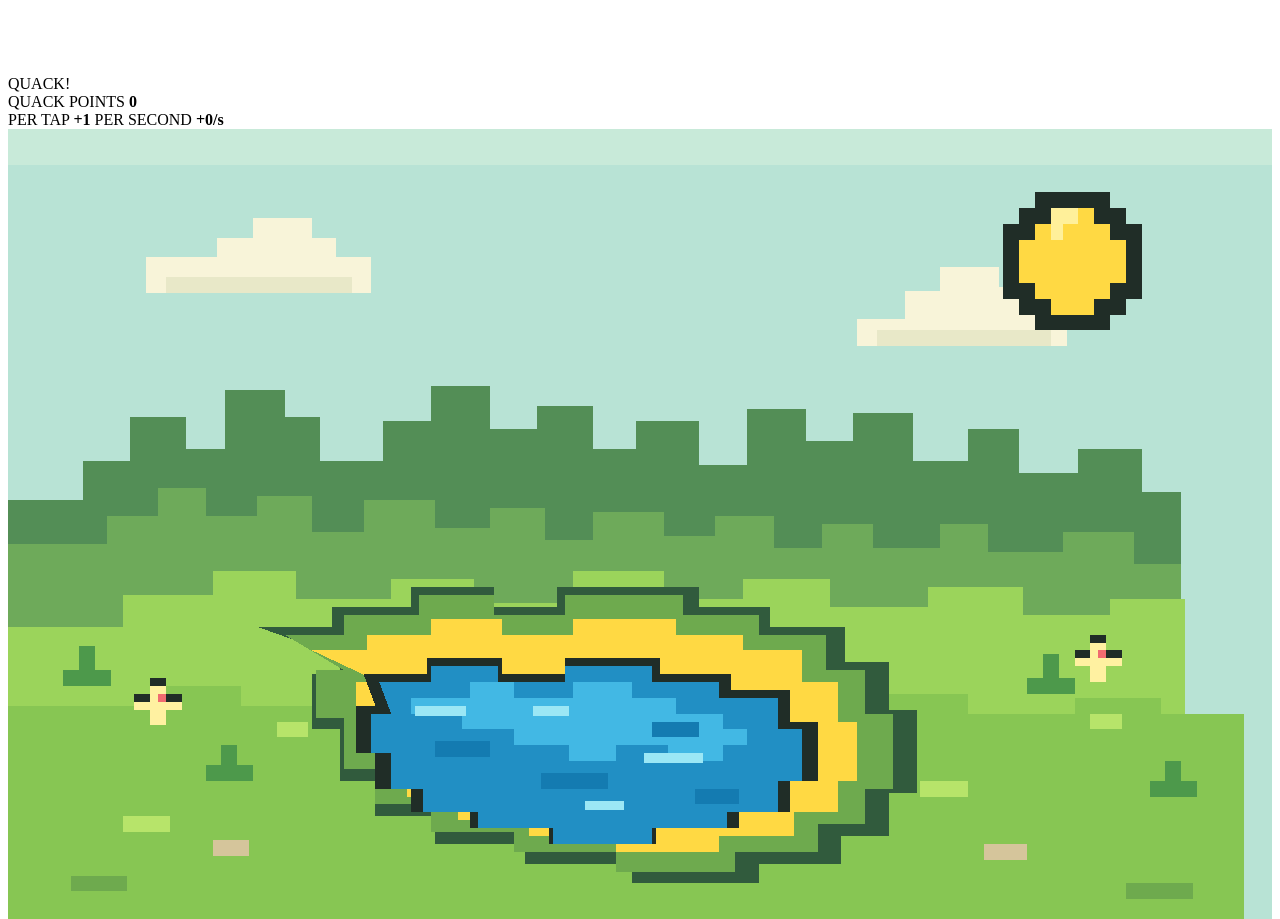
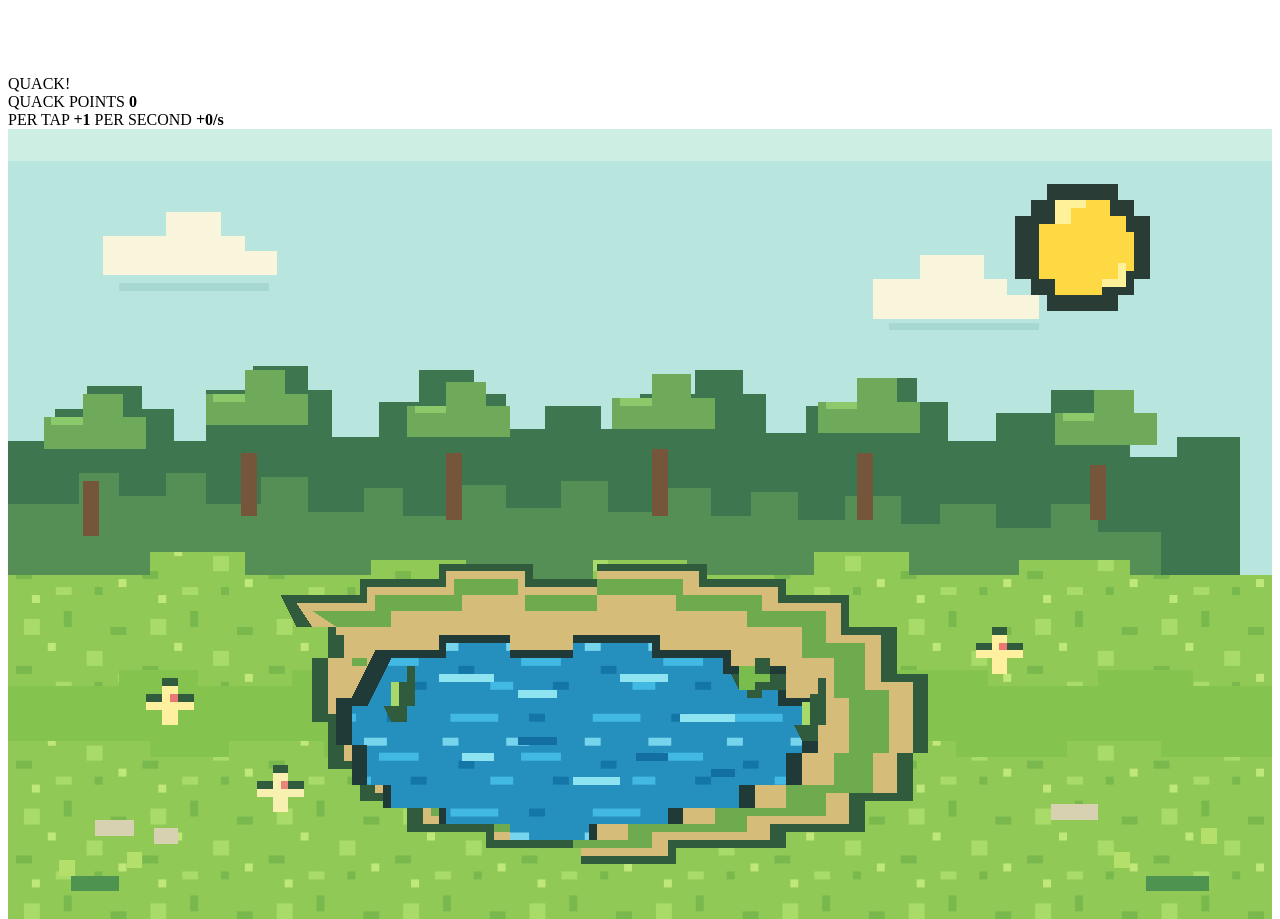
Before and after one commit to brxceOg/Ducky-Clicker, a website with bundled scripts: page index.html in a window 1280 px wide. Shown: the part 1220-2139 px from the top of the page. Built offline with nearby package versions, Linux system fonts and the light colour scheme.

Commit message:
Rebuild meadow and pond using cohesive pixel-art tile principles

```diff
--- a/index.html
+++ b/index.html
@@ -6,8 +6,8 @@
     <meta name="theme-color" content="#f8f0d8" />
     <meta name="description" content="A tiny rubber duck. A suspiciously big future. Start your Ducky Clicker empire." />
     <title>Ducky Clicker</title>
-    <link rel="stylesheet" href="./styles.css?v=20261021-19" />
-    <script type="module" src="./src/main.js?v=20261021-19"></script>
+    <link rel="stylesheet" href="./styles.css?v=20261021-20" />
+    <script type="module" src="./src/main.js?v=20261021-20"></script>
   </head>
   <body>
     <main class="game-shell">
@@ -46,47 +46,73 @@
 
         <section class="pond-scene" aria-label="Your rubber duck pond">
           <svg class="scene-art" viewBox="0 0 640 400" preserveAspectRatio="xMidYMid slice" aria-hidden="true" shape-rendering="crispEdges">
-            <!-- A hand-built pixel-art meadow scene, using the ducks' warm yellow, ink, and compact color clusters. -->
-            <rect width="640" height="400" fill="#b8e3d5"/>
-            <rect y="0" width="640" height="18" fill="#c8ead9"/>
-            <rect x="0" y="18" width="640" height="10" fill="#b8e3d5"/>
-            <!-- Soft, block-built clouds -->
-            <path d="M70 65h36v-10h18V45h30v10h12v10h18v18H70z" fill="#f8f4d9"/>
-            <path d="M80 75h94v8H80z" fill="#e8e8c8"/>
-            <path d="M430 96h24V82h18V70h30v10h18v14h16v16H430z" fill="#f8f4d9"/>
-            <path d="M440 102h88v8h-88z" fill="#e8e8c8"/>
-            <!-- Pixel sun with a dark outline and warm highlight -->
-            <path d="M520 32h38v8h8v8h8v38h-8v8h-8v8h-38v-8h-8v-8h-8V48h8v-8h8z" fill="#202d27"/>
-            <path d="M528 40h22v8h8v8h8v22h-8v8h-8v8h-22v-8h-8v-8h-8V56h8v-8h8z" fill="#ffd943"/>
-            <path d="M528 40h14v8h-8v8h-6z" fill="#fff09a"/>
-            <!-- Far tree line: stepped silhouettes, not smooth cartoon hills -->
-            <path d="M0 188h38v-20h24v-22h28v16h20v-30h30v14h18v22h32v-20h24v-18h30v22h24v-12h28v22h22v-14h32v22h24v-28h30v16h24v-14h30v24h28v-16h26v22h30v-12h32v22h20v212H0z" fill="#538e56"/>
-            <path d="M0 210h50v-14h26v-14h24v14h26v-10h28v18h26v-16h36v14h28v-10h28v16h24v-14h36v12h26v-10h30v16h24v-12h26v12h34v-12h24v14h38v-10h36v16h24v210H0z" fill="#6eaa5a"/>
-            <!-- Main clearing -->
-            <path d="M0 252h58v-16h46v-12h42v14h48v-10h42v12h50v-16h46v14h40v-10h44v14h50v-10h48v14h44v-8h38v162H0z" fill="#9bd45b"/>
-            <path d="M0 292h80v-10h38v10h48v-8h44v10h54v-8h42v8h44v-10h48v10h44v-8h44v10h54v-8h44v8h42v106H0z" fill="#87c653"/>
-            <!-- Grass tufts and ground clusters -->
-            <path d="M28 274h8v-12h8v12h8v8H28zM100 322h8v-10h8v10h8v8h-24zM180 270h8v-12h8v12h8v8h-24zM516 278h8v-12h8v12h8v8h-24zM578 330h8v-10h8v10h8v8h-24z" fill="#4d994b"/>
-            <path d="M58 348h24v8H58zM136 300h16v8h-16zM462 330h24v8h-24zM548 296h16v8h-16z" fill="#b7e46a"/>
-            <!-- Pond bank: layered, stepped grass outline -->
-            <path d="M126 252h38v-10h40v-10h42v10h32v-10h72v10h36v10h38v18h22v24h14v42h-14v22h-24v14h-42v10h-64v-10h-54v-10h-46v-14h-30v-18h-18v-26h-14v-28h14v-14h-14z" fill="#315b3d"/>
-            <path d="M140 256h30v-10h38v-10h38v10h36v-10h60v10h38v10h34v18h20v22h14v38h-14v18h-24v14h-42v10h-60v-10h-52v-10h-42v-14h-28v-18h-16v-26h-14v-24h14z" fill="#6eaa4e"/>
-            <path d="M154 264h28v-8h32v-8h36v8h36v-8h52v8h34v8h30v16h18v20h10v30h-10v16h-22v12h-38v8h-52v-8h-44v-8h-36v-12h-26v-16h-14v-22h-12v-20h12z" fill="#ffd943"/>
-            <!-- Water silhouette, crisp ink outline and blue pixel clusters -->
-            <path d="M180 276h32v-8h38v8h32v-8h48v8h36v8h30v16h14v30h-14v16h-26v8h-42v8h-54v-8h-40v-8h-30v-12h-18v-18h-10v-24h10z" fill="#202d27"/>
-            <path d="M188 280h26v-8h34v8h34v-8h44v8h34v8h30v16h12v26h-12v16h-26v8h-38v8h-50v-8h-38v-8h-28v-12h-16v-18h-10v-20h10z" fill="#218fc4"/>
-            <path d="M204 288h30v-8h22v8h30v-8h30v8h22v8h24v8h12v8h-12v8h-28v-8h-26v8h-24v-8h-28v-8h-26v-8h-26z" fill="#42b8e4"/>
-            <path d="M216 310h28v8h-28zM270 326h34v8h-34zM326 300h24v8h-24zM348 334h22v8h-22z" fill="#147bb1"/>
-            <path d="M206 292h26v5h-26zM266 292h18v5h-18zM322 316h30v5h-30zM292 340h20v5h-20z" fill="#9be7f5"/>
-            <!-- Pixel flowers and tiny stones around the glade -->
-            <path d="M64 286h8v-8h8v8h8v8h-8v8h-8v-8h-8z" fill="#202d27"/>
-            <path d="M72 282h8v8h8v4h-8v8h-8v-8h-8v-4h8z" fill="#fff1a1"/>
-            <path d="M76 286h4v4h-4z" fill="#f06b70"/>
-            <path d="M540 264h8v-8h8v8h8v8h-8v8h-8v-8h-8z" fill="#202d27"/>
-            <path d="M548 260h8v8h8v4h-8v8h-8v-8h-8v-4h8z" fill="#fff1a1"/>
-            <path d="M552 264h4v4h-4z" fill="#f06b70"/>
-            <path d="M104 360h18v8h-18zM494 362h22v8h-22z" fill="#d5c59b"/>
-            <path d="M32 378h28v8H32zM566 382h34v8h-34z" fill="#6eaa4e"/>
+            <defs>
+              <pattern id="grass-base" width="64" height="48" patternUnits="userSpaceOnUse">
+                <rect width="64" height="48" fill="#91c957"/>
+                <path d="M8 8h8v8H8zM40 24h8v8h-8zM24 40h8v4h-8z" fill="#a8db68"/>
+                <path d="M28 4h4v8h-4zM52 12h8v4h-8zM4 32h8v4H4zM44 40h4v4h-4z" fill="#79b84d"/>
+                <path d="M20 20h4v4h-4zM56 36h4v4h-4zM12 44h4v4h-4z" fill="#c0e779"/>
+              </pattern>
+              <pattern id="water-pixels" width="72" height="48" patternUnits="userSpaceOnUse">
+                <rect width="72" height="48" fill="#258fbd"/>
+                <path d="M8 8h24v4H8zM44 28h20v4H44zM28 40h12v4H28z" fill="#42b9e2"/>
+                <path d="M48 8h8v4h-8zM12 32h8v4h-8zM60 40h8v4h-8z" fill="#1476a7"/>
+                <path d="M36 20h12v4H36zM4 20h8v4H4z" fill="#76d5ed"/>
+              </pattern>
+              <pattern id="sand-pixels" width="40" height="32" patternUnits="userSpaceOnUse">
+                <rect width="40" height="32" fill="#d5bc79"/>
+                <path d="M4 4h12v4H4zM24 20h8v4h-8z" fill="#ead69a"/>
+                <path d="M28 4h8v4h-8zM8 24h8v4H8z" fill="#b99b5e"/>
+              </pattern>
+            </defs>
+            <!-- Sky kept quiet so the duck remains the focal point. -->
+            <rect width="640" height="400" fill="#b9e5df"/>
+            <path d="M0 0h640v16H0z" fill="#cceee3"/>
+            <path d="M48 54h32V42h28v12h12v8h16v12H48zM438 76h24V64h32v12h12v8h16v12h-84z" fill="#f8f5dc"/>
+            <path d="M56 78h76v4H56zM446 98h76v4h-76z" fill="#a6d7d0"/>
+            <!-- Sun: stepped silhouette, compact highlight and warm shade. -->
+            <path d="M526 28h36v8h8v8h8v32h-8v8h-8v8h-36v-8h-8v-8h-8V44h8v-8h8z" fill="#293c35"/>
+            <path d="M530 36h28v8h8v8h4v20h-8v8h-8v4h-24v-8h-8V48h8v-8h8z" fill="#ffd943"/>
+            <path d="M530 36h16v4h-8v8h-8zM554 76h8v-8h4v12h-12z" fill="#fff09a"/>
+            <!-- Distant tree canopy, each tree built from pixel clusters. -->
+            <path d="M0 190V158h24v-16h16v-12h28v12h16v16h16v-26h24v-12h28v12h12v24h24v-18h20v-16h28v12h16v18h20v-12h28v12h20v-18h28v-12h24v12h12v20h20v-14h28v-14h28v12h16v20h24v-14h28v-12h24v12h16v22h24v-10h32v242H0z" fill="#3e7650"/>
+            <path d="M0 190h36v-16h20v12h24v-12h20v16h28v-14h24v18h28v-12h20v14h28v-16h24v12h28v-14h24v16h24v-12h28v14h20v-12h24v14h24v-12h28v14h20v-10h28v12h28v-12h24v14h32v210H0z" fill="#568f55"/>
+            <!-- Small tree trunks and canopy highlights add scale and depth. -->
+            <path d="M38 178h8v28h-8zM118 164h8v32h-8zM222 164h8v34h-8zM326 162h8v34h-8zM430 164h8v34h-8zM548 170h8v28h-8z" fill="#76563b"/>
+            <path d="M18 146h20v-12h20v12h12v16H18zM100 134h20v-12h20v12h12v16h-52zM202 140h20v-12h20v12h12v16h-52zM306 136h20v-12h20v12h12v16h-52zM410 138h20v-12h20v12h12v16h-52zM530 144h20v-12h20v12h12v16h-52z" fill="#6eaa5a"/>
+            <path d="M22 146h16v4H22zM104 134h16v4h-16zM206 140h16v4h-16zM310 136h16v4h-16zM414 138h16v4h-16zM534 144h16v4h-16z" fill="#8bc96a"/>
+            <!-- Open meadow, built from restrained tile-like color variation. -->
+            <path d="M0 226h72v-12h48v12h64v-8h48v12h64v-12h48v8h64v-12h48v12h56v-8h56v8h72v174H0z" fill="url(#grass-base)"/>
+            <path d="M0 282h56v-8h40v8h48v-8h48v8h56v-8h48v8h56v-8h40v8h56v-8h48v8h56v-8h48v8h40v118H0z" fill="#85c34f"/>
+            <path d="M0 310h72v8h40v-8h48v8h64v-8h48v8h48v-8h64v8h40v-8h56v8h56v-8h48v8h56v82H0z" fill="url(#grass-base)"/>
+            <!-- Pond bank: dark earth edge, then a narrow sandy shoreline, then the water. -->
+            <path d="M138 236h40v-8h40v-8h48v8h32v-8h56v8h40v8h32v16h24v24h16v40h-8v24h-24v16h-40v8h-56v8h-48v-8h-48v-8h-40v-16h-24v-16h-16v-24h-8v-32h8v-16h-16z" fill="#315b3d"/>
+            <path d="M146 240h36v-8h40v-8h40v8h36v-8h52v8h40v8h32v16h20v24h16v36h-8v20h-24v16h-40v8h-52v8h-44v-8h-44v-8h-36v-16h-24v-16h-16v-24h-8v-28h8v-16h-16z" fill="#d5bc79"/>
+            <path d="M154 244h32v-8h40v-8h32v8h40v-8h44v8h40v8h32v16h20v24h12v32h-8v20h-24v12h-40v8h-48v8h-40v-8h-40v-8h-32v-16h-20v-16h-12v-24h-8v-24h8v-16h-16z" fill="#6eaa4e"/>
+            <path d="M166 252h28v-8h36v-8h32v8h36v-8h40v8h36v8h28v16h16v20h8v28h-8v16h-24v12h-36v8h-44v8h-36v-8h-36v-8h-28v-12h-20v-16h-12v-20h-8v-24h8v-16h-16z" fill="#d5bc79"/>
+            <!-- Water surface with a single coherent silhouette and controlled highlights. -->
+            <path d="M186 264h32v-8h36v8h32v-8h44v8h36v8h28v16h16v28h-8v16h-24v12h-36v8h-44v8h-44v-8h-36v-8h-28v-12h-16v-20h-8v-24h8z" fill="#203b37"/>
+            <path d="M194 268h28v-8h32v8h32v-8h40v8h36v8h28v16h12v24h-8v16h-24v12h-36v8h-40v8h-40v-8h-32v-8h-28v-12h-12v-20h-8v-20h8z" fill="url(#water-pixels)"/>
+            <!-- Pixel reflections, lily pads, and reeds placed in deliberate clusters. -->
+            <path d="M218 276h28v4h-28zM258 284h20v4h-20zM310 276h24v4h-24zM340 296h28v4h-28zM230 316h16v4h-16zM286 328h24v4h-24z" fill="#8ee3f0"/>
+            <path d="M258 308h20v4h-20zM318 316h16v4h-16zM356 324h12v4h-12z" fill="#126f9f"/>
+            <path d="M366 276h12v-8h8v8h8v8h-12v4h-8v-4h-4z" fill="#315b3d"/>
+            <path d="M370 272h8v4h8v4h-8v4h-8z" fill="#78bd4e"/>
+            <path d="M190 292h8v-12h4v-8h4v20h-4v8h-8zM398 302h8v-16h4v-8h4v24h-4v8h-8z" fill="#315b3d"/>
+            <path d="M194 280h4v12h-4zM402 290h4v12h-4z" fill="#a7d96a"/>
+            <!-- Meadow details: clustered flowers, clover and stones, with consistent dark pixel outlines. -->
+            <path d="M70 286h8v-8h8v8h8v8h-8v8h-8v-8h-8z" fill="#315b3d"/>
+            <path d="M78 282h8v8h8v4h-8v8h-8v-8h-8v-4h8z" fill="#fff0a0"/>
+            <path d="M82 286h4v4h-4z" fill="#ed7774"/>
+            <path d="M490 260h8v-8h8v8h8v8h-8v8h-8v-8h-8z" fill="#315b3d"/>
+            <path d="M498 256h8v8h8v4h-8v8h-8v-8h-8v-4h8z" fill="#fff0a0"/>
+            <path d="M502 260h4v4h-4z" fill="#ed7774"/>
+            <path d="M126 330h8v-8h8v8h8v8h-8v8h-8v-8h-8z" fill="#315b3d"/>
+            <path d="M134 326h8v8h8v4h-8v8h-8v-8h-8v-4h8z" fill="#f8f0b1"/>
+            <path d="M138 330h4v4h-4z" fill="#e98578"/>
+            <path d="M44 350h20v8H44zM74 354h12v8H74zM528 342h24v8h-24z" fill="#d7d0b1"/>
+            <path d="M32 378h24v8H32zM576 378h32v8h-32z" fill="#4e9450"/>
+            <path d="M26 370h8v8h-8zM60 366h8v8h-8zM560 366h8v8h-8zM604 354h8v8h-8z" fill="#b5df6b"/>
           </svg>
           <div class="walking-ducklings" id="walking-ducklings" aria-hidden="true"></div>
           <button class="duck-button" id="duck-button" type="button" aria-label="Tap the rubber duck to earn one Quack Point">
```
